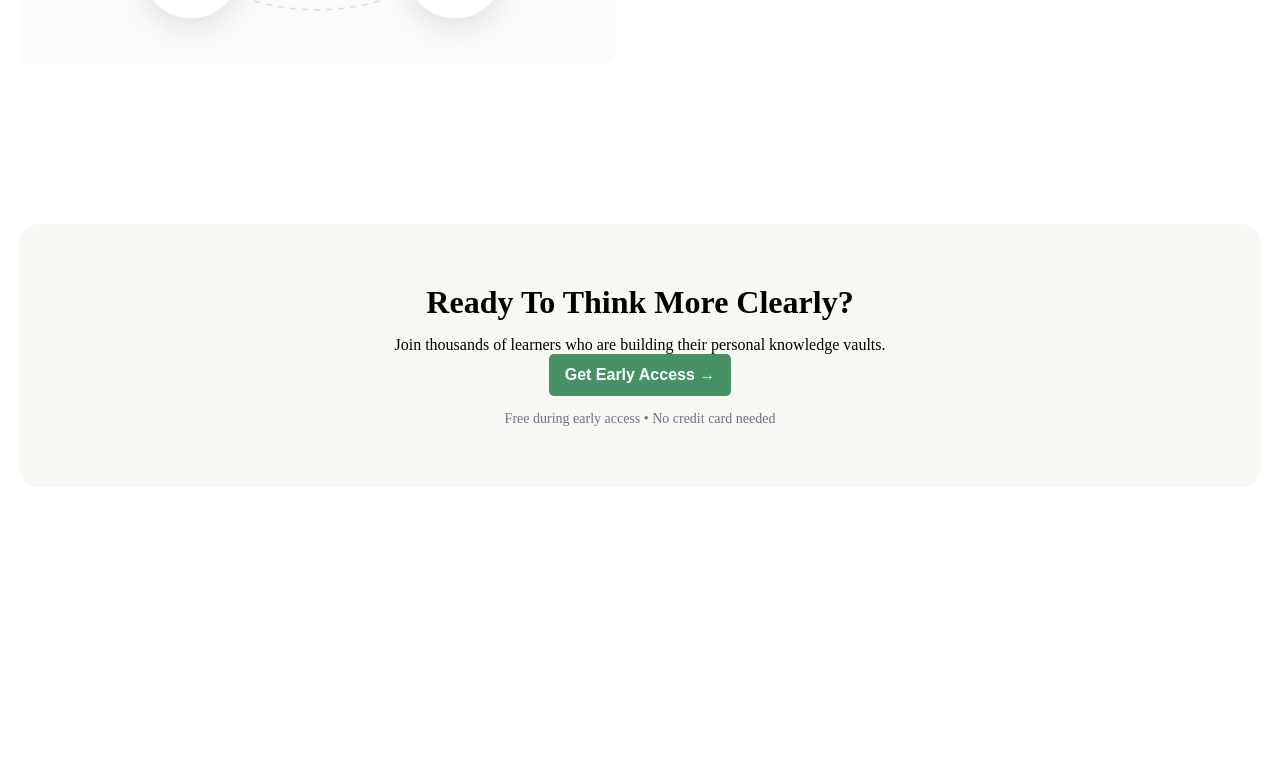
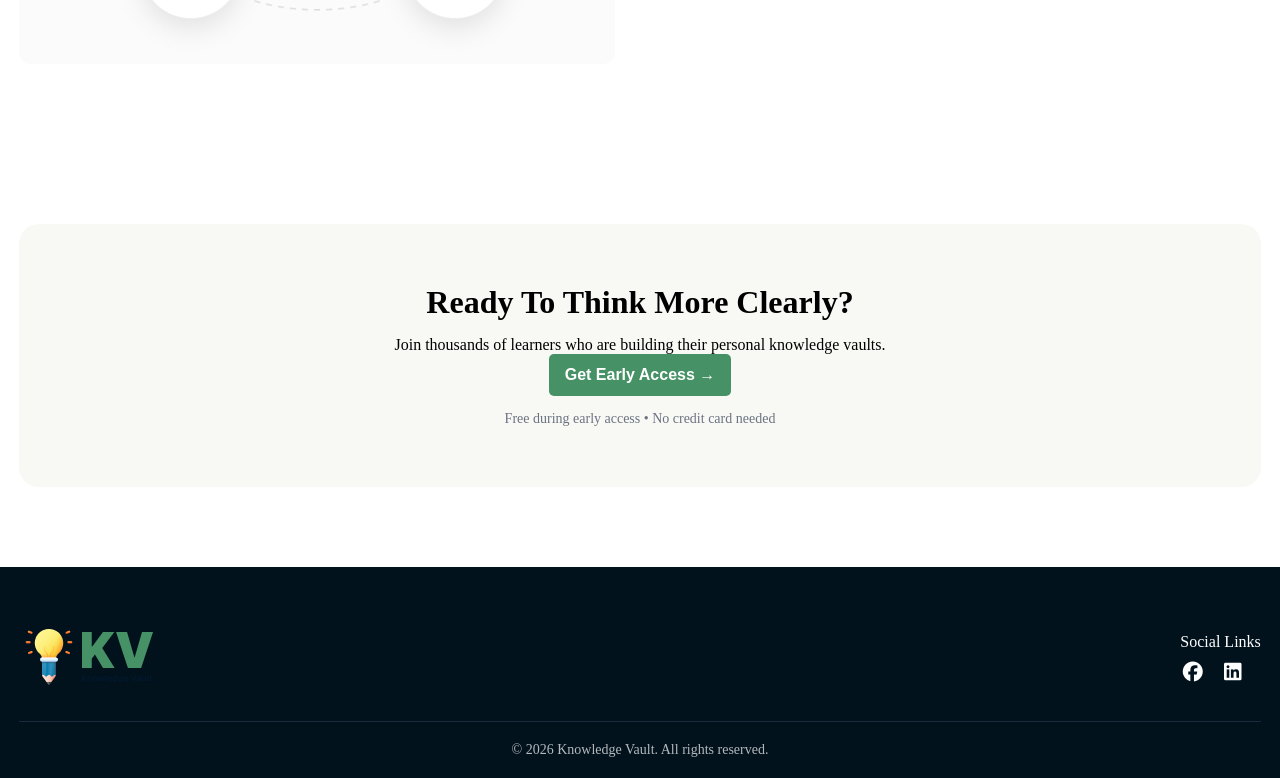
Before and after one commit to bangladeshitareq/B13-A01-Knowledge-Vault, a plain HTML site: page index.html in a window 1280 px wide. Shown: the part 2000-2778 px from the top of the page. Before the commit the page ends 2567 px from the top, so only its background shows below. Drawn offline with Linux system fonts and the light colour scheme.

Commit message:
footer area add

```diff
--- a/index.html
+++ b/index.html
@@ -122,6 +122,26 @@
     </div>
 </section>
 <!-- cta section end -->
+<!--Footer area start -->
+<footer id="footer">
+    <div class="container">
+        <div class="footer-flex">
+            <div class="footer-logo">
+                <img src="./assets/logo-navbar.png" alt="">
+            </div>
+            <div class="footer-social">
+                <p>Social Links</p>
+                <div class="social-icons">
+                    <a href="#"><i class="fa-brands fa-facebook"></i></a>
+                    <a href="#"><i class="fa-brands fa-linkedin"></i></a>
+                </div>
+            </div>
+        </div>
+        <hr>
+        <p class="copyright">© 2026 Knowledge Vault. All rights reserved.</p>
+    </div>
+</footer>
+<!-- Footer area End -->
 
 </body>
 </html>
--- a/styles/style.css
+++ b/styles/style.css
@@ -322,3 +322,34 @@
      font-size: 14px;
      color: #6b7280; }
 /* --- CTA Section Styles End --- */
+
+/* --- Footer Styles Start --- */
+#footer {
+    background: #02121D;
+    color: white;
+    padding: 60px 0 20px; }
+#footer .container { width: 97%;
+    max-width: 1360px;
+    margin: 0 auto; }
+
+#footer .footer-flex {
+    display: flex;
+    justify-content: space-between;
+    align-items: center;
+    margin-bottom: 30px;
+}
+#footer .social-icons {
+    display: flex; gap: 15px;
+    margin-top: 10px; }
+#footer .social-icons a {
+    color: white;
+    font-size: 20px; }
+#footer hr {
+    border: 0;
+    border-top: 1px solid #1e293b;
+    margin: 20px 0; }
+#footer .copyright {
+    text-align: center;
+    font-size: 14px;
+    opacity: 0.7; }
+/* --- Footer Styles end --- */
```
